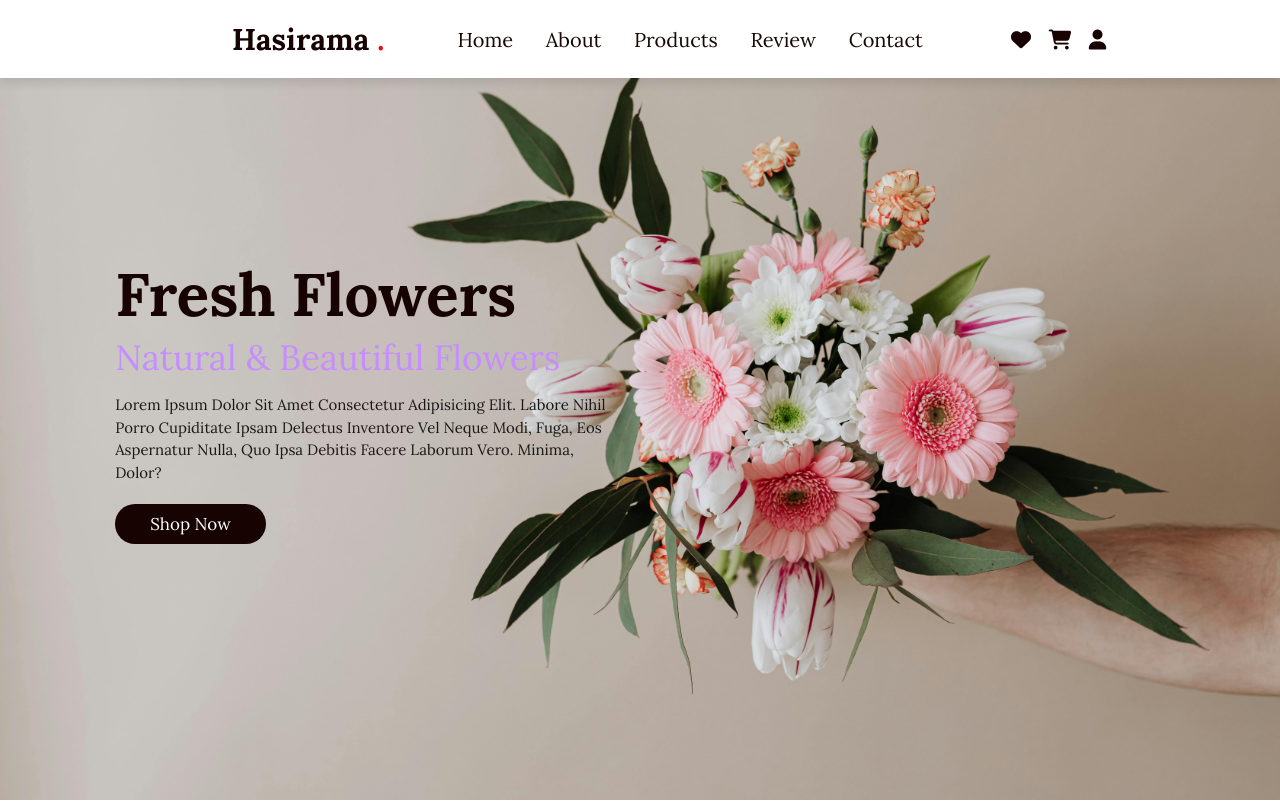
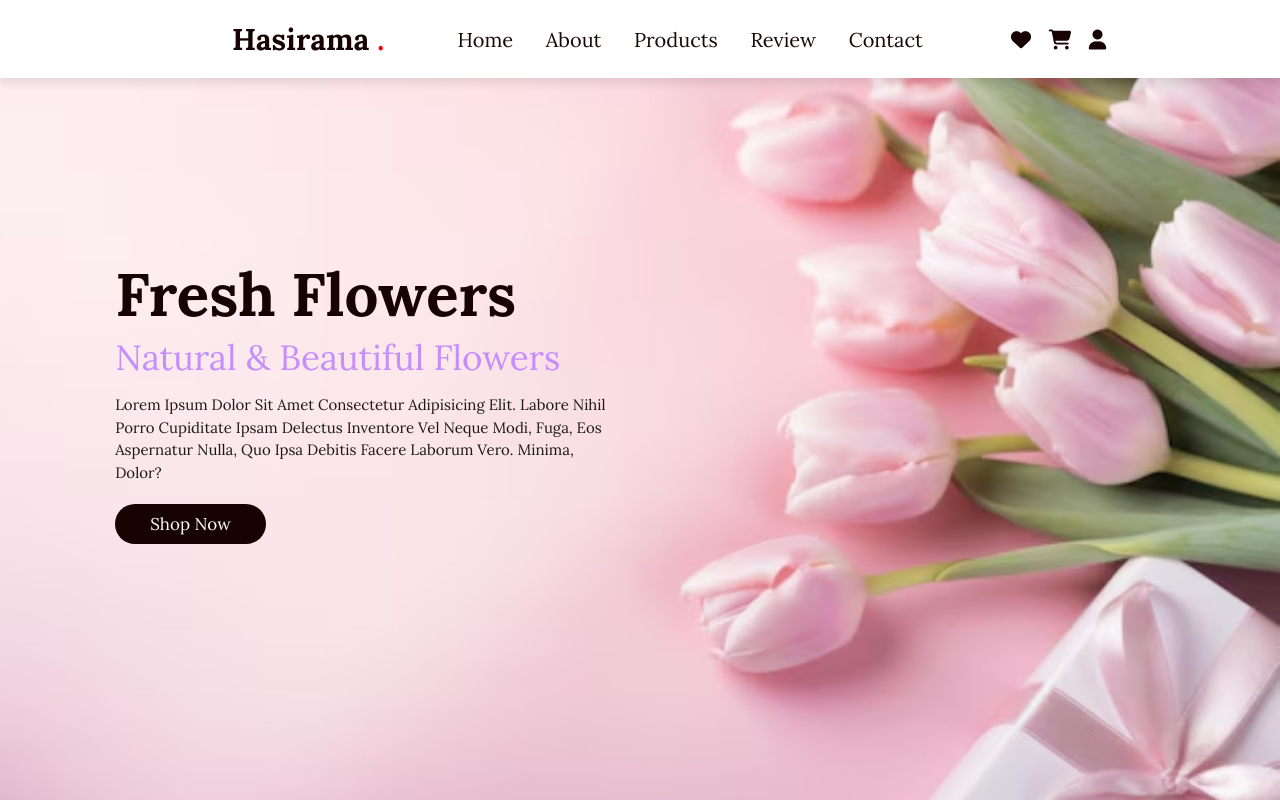
Before and after one commit to lvdat-dev/flower, a plain HTML site: page index.html in a window 1280 px wide. Shown: the top 802 px of the page. Drawn offline with Linux system fonts and the light colour scheme; files whose address does not match are found by name.

Commit message:
update background

```diff
--- a/styles.css
+++ b/styles.css
@@ -103,7 +103,7 @@ section, footer{
     display: flex;
     align-items: center;
     min-height: 100vh;
-    background: url("images/pexels-karolina-grabowska-4022206.jpg") no-repeat;
+    background: url("images/pink-tulips-gifts-pink-background.avif") no-repeat;
     background-size: cover;
     background-position: center;
 }
```
Also changed, not shown: images/pexels-karolina-grabowska-4022206.jpg (deleted), images/pink-tulips-gifts-pink-background.avif (added).
